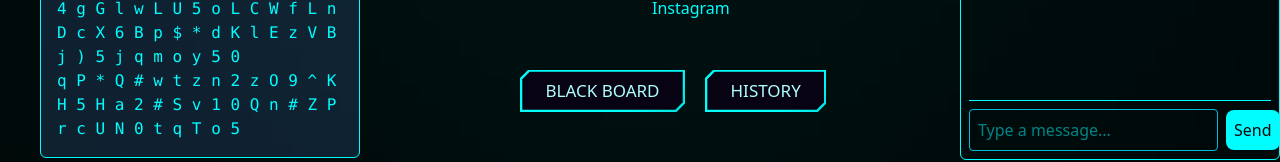
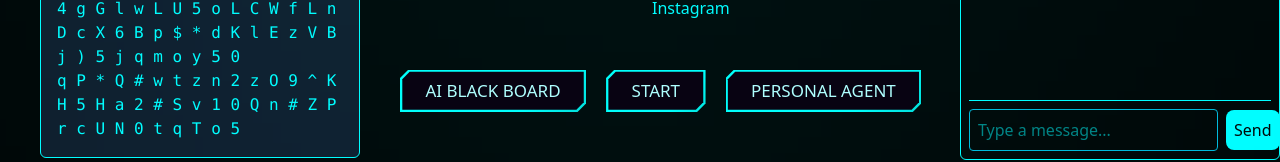
Before and after one commit to manjeetexe/HackathonSTJHON, a React (Vite) app in the folder Client/: page / in a window 1280 px wide. Shown: the part 608-770 px from the top of the page. Built offline with nearby package versions, Linux system fonts and the light colour scheme; no server answers.

Commit message:
minimul changes

```diff
--- a/Client/src/App.jsx
+++ b/Client/src/App.jsx
@@ -3,8 +3,11 @@ import { BrowserRouter as Router, Routes, Route } from "react-router-dom";
 import Main from './Pages/Main'
 import Canvas from './Pages/Canvas'
 
+
 const App = () => {
   return (
+    <>
+
         <Router>
           <Routes>
             <Route path="/" element={<Main />} />
@@ -12,6 +15,7 @@ const App = () => {
 
           </Routes>
         </Router>
+    </>
   )
 }
 
--- /dev/null
+++ b/Client/src/Components/VoicetoText.jsx
@@ -0,0 +1,44 @@
+import { useEffect } from "react";
+import Button from "./Button";
+
+const AudioAnalyze = () => {
+  const startListening = () => {
+    if (!("webkitSpeechRecognition" in window)) {
+      console.error("Speech Recognition API is not supported in this browser.");
+      return;
+    }
+
+    const recognition = new window.webkitSpeechRecognition();
+    recognition.continuous = false; // Stops after one sentence
+    recognition.interimResults = false; // Only final results
+    recognition.lang = "en-US"; // Set language
+
+    recognition.onstart = () => {
+      console.log("Listening...");
+    };
+
+    recognition.onresult = (event) => {
+      const speechResult = event.results[0][0].transcript;
+      console.log("Recognized Speech:", speechResult);
+    };
+
+    recognition.onerror = (event) => {
+      console.error("Speech recognition error:", event.error);
+    };
+
+    recognition.onend = () => {
+      console.log("Stopped listening.");
+    };
+
+    recognition.start();
+  };
+
+  return (
+    <div onClick={startListening}>
+        <Button Button='Start'  onClick={startListening}/>
+    </div>
+
+  );
+};
+
+export default AudioAnalyze;
--- a/Client/src/Pages/Main.jsx
+++ b/Client/src/Pages/Main.jsx
@@ -7,6 +7,7 @@ import AudioVisualizer from './../Components/Audioanlize'
 import SpeakerAudioAnalizer from './../Components/SpeakerSoundAnalizer'
 import Button from './../Components/Button'
 import { Link } from 'react-router-dom'
+import Vocetotext from './../Components/VoicetoText'
 
 const Main = () => {
 
@@ -73,13 +74,16 @@ const Main = () => {
           <h1 className=' absolute top-25 text-[#02fdff] hover:text-[#fffb00] left-126'>Instagram</h1>
         </div>
 
-        <div className='flex gap-5 absolute bottom-20 z-10 left-[40%]'>
+        <div className='flex gap-5 absolute bottom-20 z-10 left-[30%]'>
+
 
         <Link to='/Canvas'>
-          <Button Button='Black Board'  />
+          <Button Button='AI Black Board'  />
         </Link>
 
-        <Button Button='History'/>
+        <Vocetotext />
+
+        <Button Button='Personal Agent'/>
 
         </div>
         <Core />
```
Lines whose indentation alone changed are shown as unchanged.
